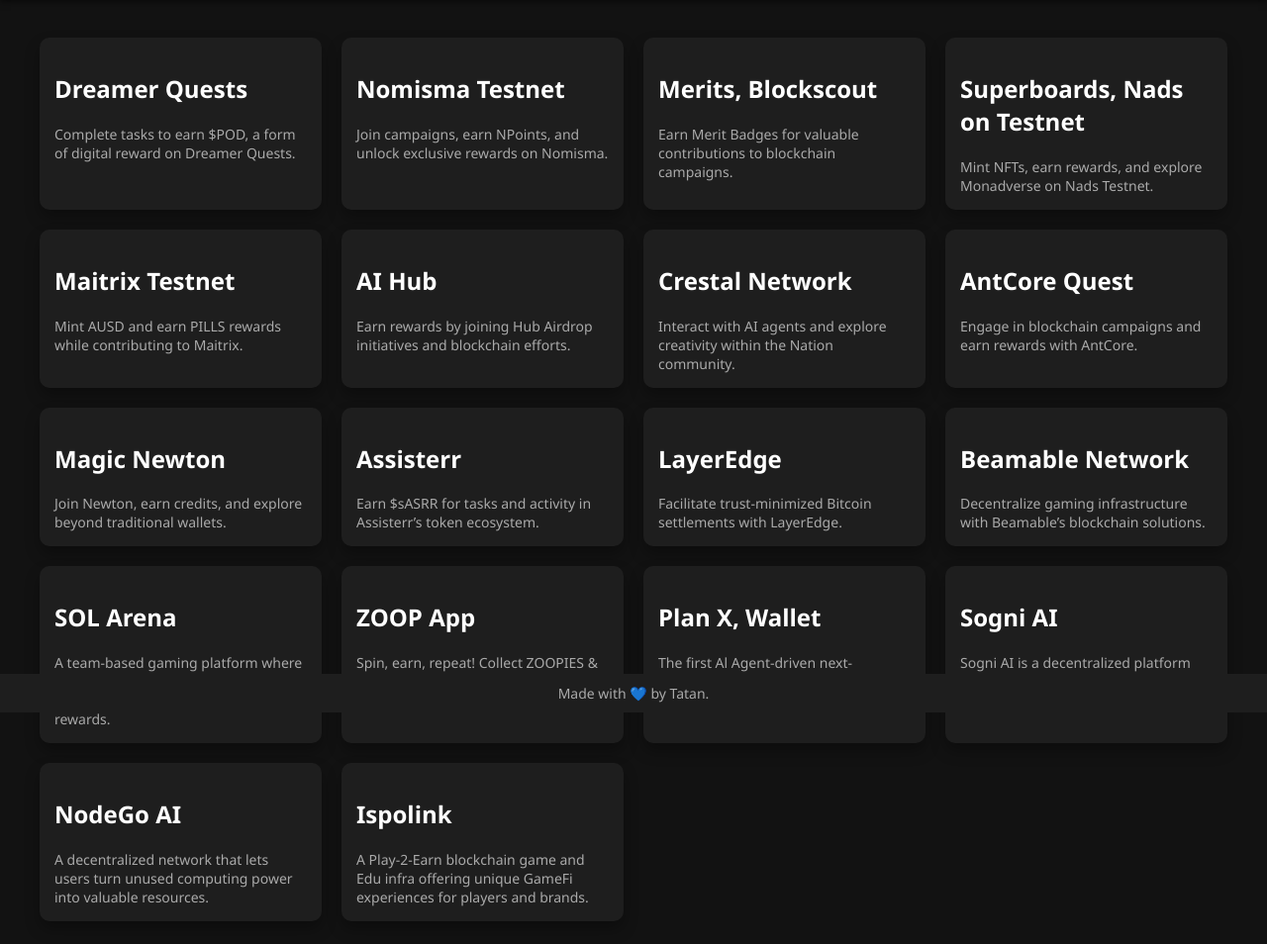
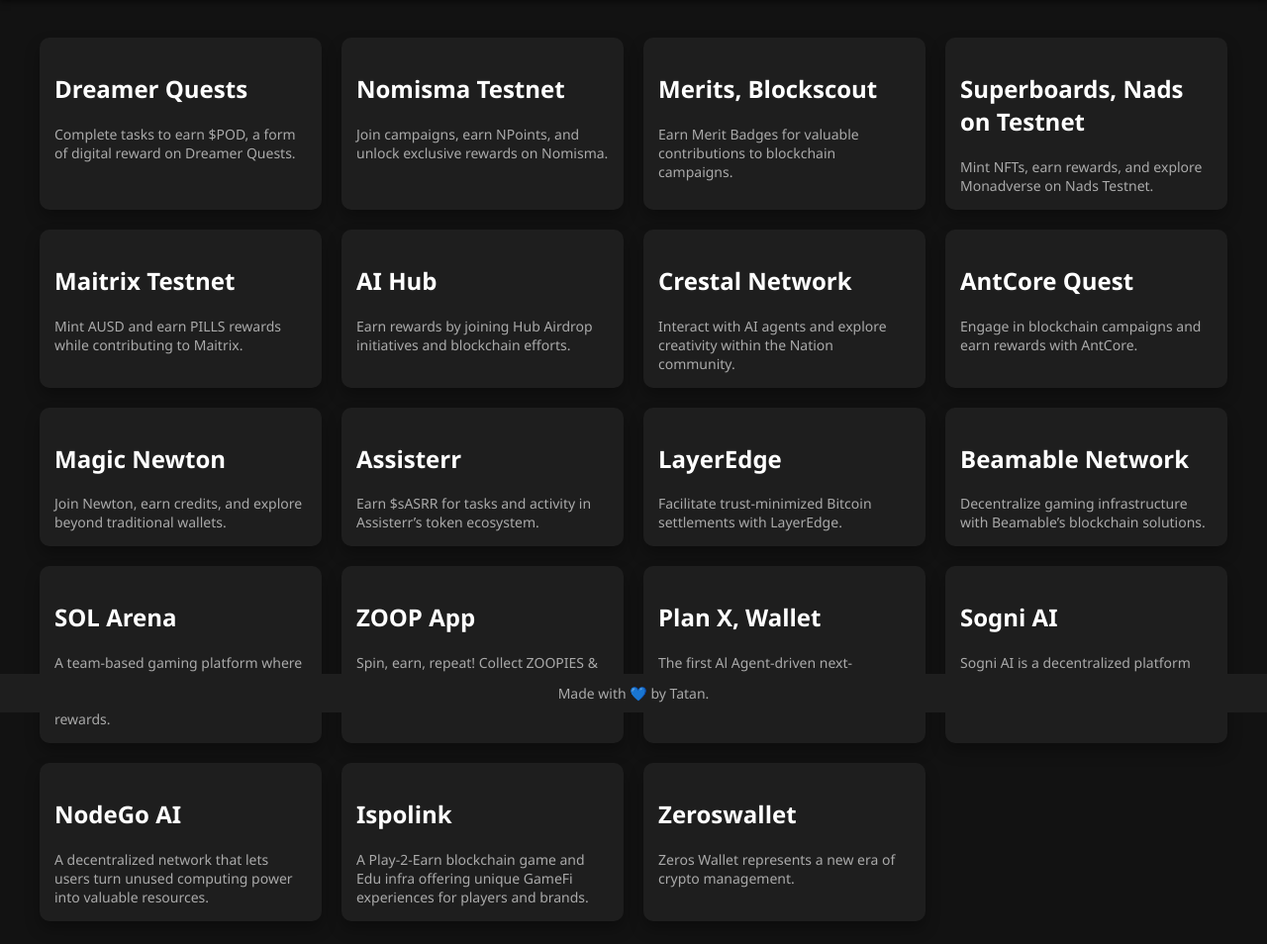
Before and after one commit to ehtatan/ehtatan.github.io, a plain HTML site: page index.html in a window 1280 px wide. Shown: the part 80-1034 px from the top of the page at 99% size. Drawn offline with Linux system fonts and the light colour scheme.

Commit message:
Add Zeros Wallet daily checkin

```diff
--- a/index.html
+++ b/index.html
@@ -86,6 +86,10 @@
                 <h2>Ispolink</h2>
                 <p>A Play-2-Earn blockchain game and Edu infra offering unique GameFi experiences for players and brands.</p>
             </a>
+            <a href="https://app.zeroswallet.com/airdrop" target="_blank" class="card">
+                <h2>Zeroswallet</h2>
+                <p>Zeros Wallet represents a new era of crypto management.</p>
+            </a>
         </div>
     </div>
     <footer
```
